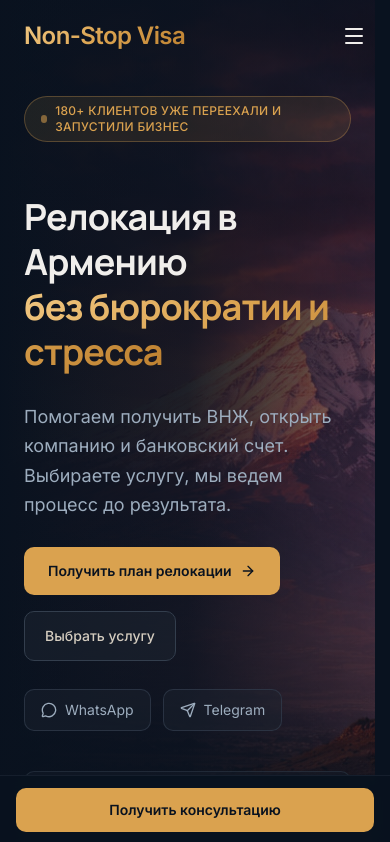
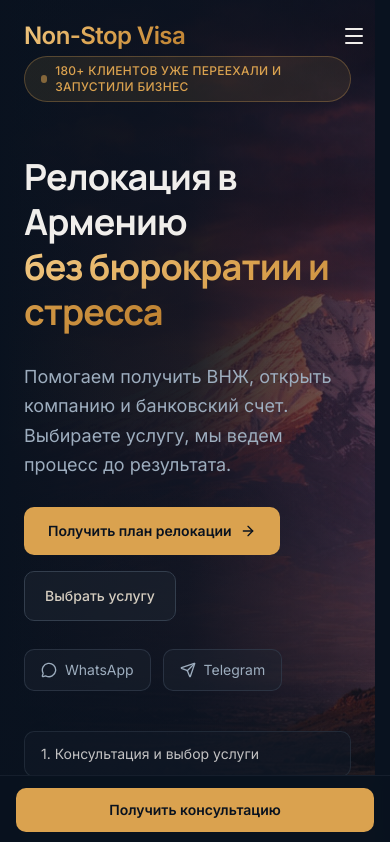
Before and after one commit to zowelqqee/nonstop-visa-site, a Next.js app: page / in a window 390 px wide. Shown: the top 842 px of the page. Built offline with nearby package versions, Linux system fonts and the light colour scheme.

Commit message:
more changes on mob

```diff
--- a/components/hero.tsx
+++ b/components/hero.tsx
@@ -29,7 +29,7 @@ export function Hero() {
     <section
       id="top"
       ref={sectionRef}
-      className="relative flex min-h-screen items-start overflow-hidden pt-16 sm:pt-20 lg:items-center lg:pt-28"
+      className="relative flex min-h-screen items-start overflow-hidden pt-12 sm:pt-16 lg:items-center lg:pt-28"
     >
       <div className="absolute inset-0">
         <Image
@@ -45,7 +45,7 @@ export function Hero() {
         <div className="absolute inset-0 bg-gradient-to-t from-background via-transparent to-background/60" />
       </div>
 
-      <div className="relative mx-auto grid max-w-7xl gap-10 px-6 pt-8 pb-16 sm:pt-12 sm:pb-20 lg:grid-cols-2 lg:items-center lg:gap-14 lg:pt-0 lg:pb-24">
+      <div className="relative mx-auto grid max-w-7xl gap-10 px-6 pt-2 pb-16 sm:pt-6 sm:pb-20 lg:grid-cols-2 lg:items-center lg:gap-14 lg:pt-0 lg:pb-24">
         <div className="flex flex-col gap-7">
           <div data-animate className="opacity-0" style={{ animationDelay: "0.1s" }}>
             <div className="mb-6 inline-flex items-center gap-2 rounded-full border border-primary/30 bg-primary/10 px-4 py-1.5">
```
Also changed, not shown: 1 other file (tests, documents, lock files or other folders).
